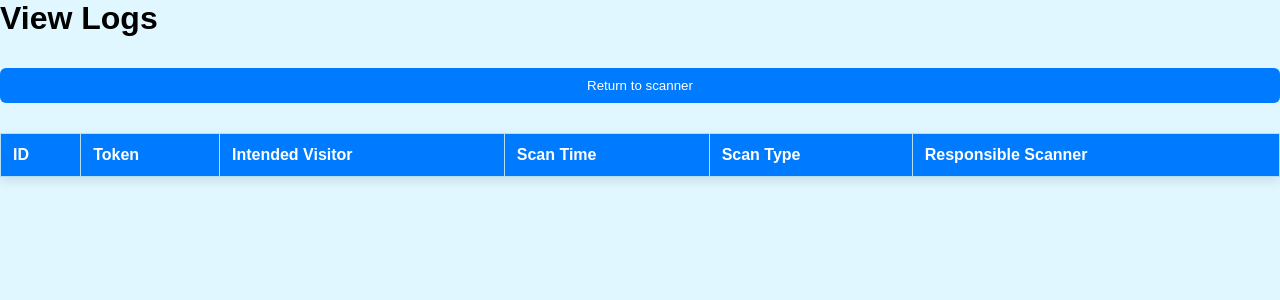
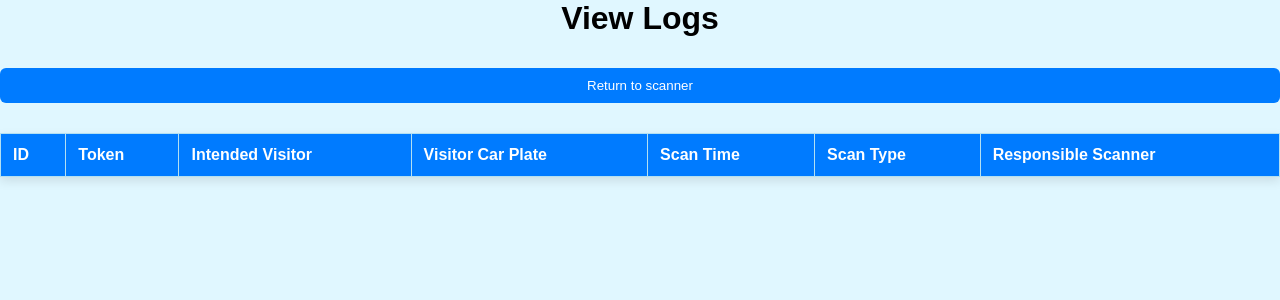
Before and after one commit to LapizGaming7751/Resident-Management-System, a PHP site: page /Finals_CheckInSystem/logs.php in a window 1280 px wide. Shown: the top 300 px of the page. Run offline with PHP 8.4, Linux system fonts and the light colour scheme; data comes from the database, SQL or seed files in the repository; data that the repository does not hold is empty.

Commit message:
CSS Update

```diff
--- a/api.php
+++ b/api.php
@@ -113,7 +113,7 @@ switch ($method) {
                         }
                         break;
                     case "log":
-                        $sql = "SELECT logs.id, logs.token, logs.scan_time, logs.scan_type, logs.scan_by, security.user AS scanner_username, codes.intended_visitor AS intended_visitor
+                        $sql = "SELECT logs.id, logs.token, logs.scan_time, logs.scan_type, logs.scan_by, security.user AS scanner_username, codes.intended_visitor AS intended_visitor, codes.plate_id AS plate
                         FROM logs
                         LEFT JOIN security ON logs.scan_by = security.id
                         LEFT JOIN codes ON logs.token = codes.token";
--- a/css.css
+++ b/css.css
@@ -4,6 +4,10 @@ body {
     padding: 0;
     font-family: "Agency FB", Arial, sans-serif;
     background-color: #e0f7ff;
+}
+
+h1{
+    text-align: center;
 }
 
 /* Centered Panel Form */
--- a/index.php
+++ b/index.php
@@ -5,8 +5,9 @@
     </head>
     <body>
         <div class="cd-1">
-        <h1>Login Security Guard</h1>
+
             <form id="loginForm">
+                <h1>Login Security Guard</h1>
                 <label for="user">Username: </label>
                 <input type="text" name="user" id="user"/><br/>
                 <label for="pass">Password: </label>
--- a/logs.php
+++ b/logs.php
@@ -15,6 +15,7 @@
                     <th>ID</th>
                     <th>Token</th>
                     <th>Intended Visitor</th>
+                    <th>Visitor Car Plate</th>
                     <th>Scan Time</th>
                     <th>Scan Type</th>
                     <th>Responsible Scanner</th>
@@ -45,6 +46,7 @@
                             <td> ${log.id} </td>
                             <td> ${log.token} </td>
                             <td> ${log.intended_visitor} </td>
+                            <td> ${log.plate} </td>
                             <td> ${log.scan_time} </td>
                             <td> ${log.scan_type} </td>
                             <td> ${log.scanner_username} </td>
--- a/resident/editQR.php
+++ b/resident/editQR.php
@@ -6,9 +6,10 @@
         <link rel="stylesheet" href="../css.css">
     </head>
     <body>
-        <h1>Edit Invite</h1>
+
 
         <form id="editForm">
+            <h1>Edit Invite</h1>
             <img src="../qr/<?=$_GET['token']?>.png" alt="">
             <label for="guest_name">Guest Name: </label>
             <input type="text" name="guest_name" id="guest_name" value="<?=$_GET['visitor']?>"><br/>
--- a/resident/generateQR.php
+++ b/resident/generateQR.php
@@ -6,9 +6,9 @@
         <link rel="stylesheet" href="../css.css">
     </head>
     <body>
-        <h1>Generate New Invite</h1>
 
         <form id="generationForm">
+            <h1>Generate New Invite</h1>
             <label for="guest_name">Guest Name: </label>
             <input type="text" name="guest_name" id="guest_name"><br/>
             <label for="plate">Car Plate: </label>
--- a/resident/index.php
+++ b/resident/index.php
@@ -4,8 +4,8 @@
         <link rel="stylesheet" href="../css.css">
     </head>
     <body>
-        <h1>Login Resident</h1>
         <form id="loginForm">
+            <h1>Login Resident</h1>
             <label for="user">Username: </label>
             <input type="text" name="user" id="user"/><br/>
             <label for="pass">Password: </label>
--- a/scanner.php
+++ b/scanner.php
@@ -13,9 +13,10 @@ if (isset($_SESSION['type']) && $_SESSION['type']=="security"){
         <link rel="stylesheet" href="css.css">
     </head>
     <body>
-        <h1>Visitor Entry</h1>
+
 
         <form id="scannerForm">
+        <h1>Visitor Entry</h1>
             <video id="qr-video" autoplay style="width: 100%;"></video>
             <input type="text" name="token" id="token" placeholder="QR Code" autocomplete="off">
             <button type="submit">Enter</button>
```
